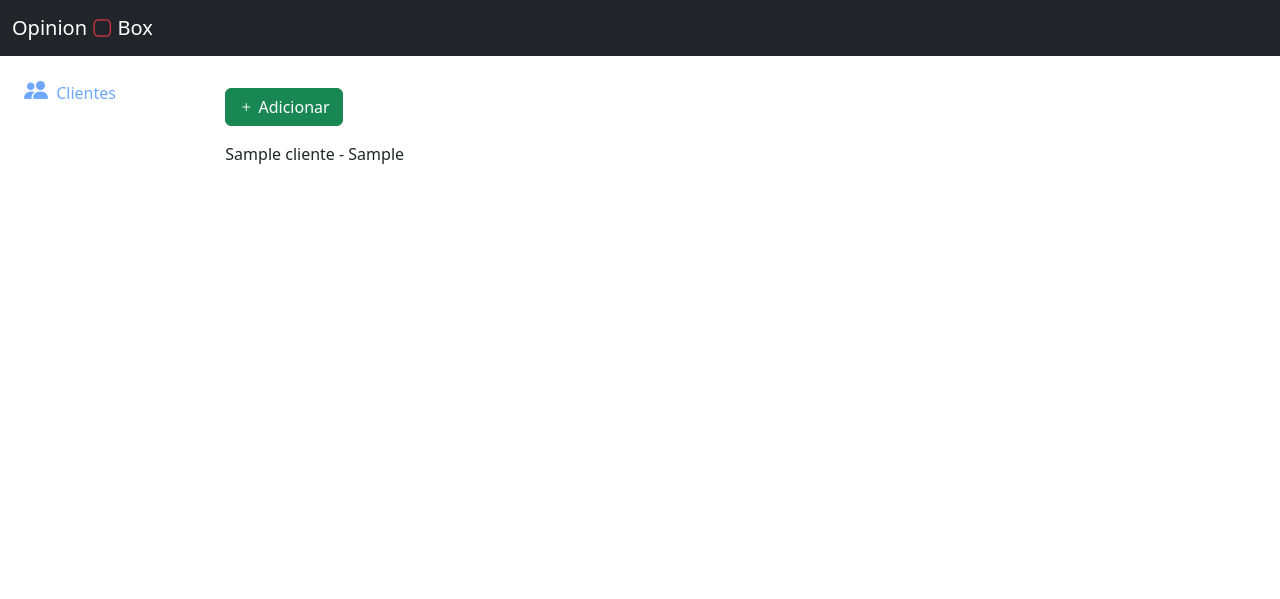
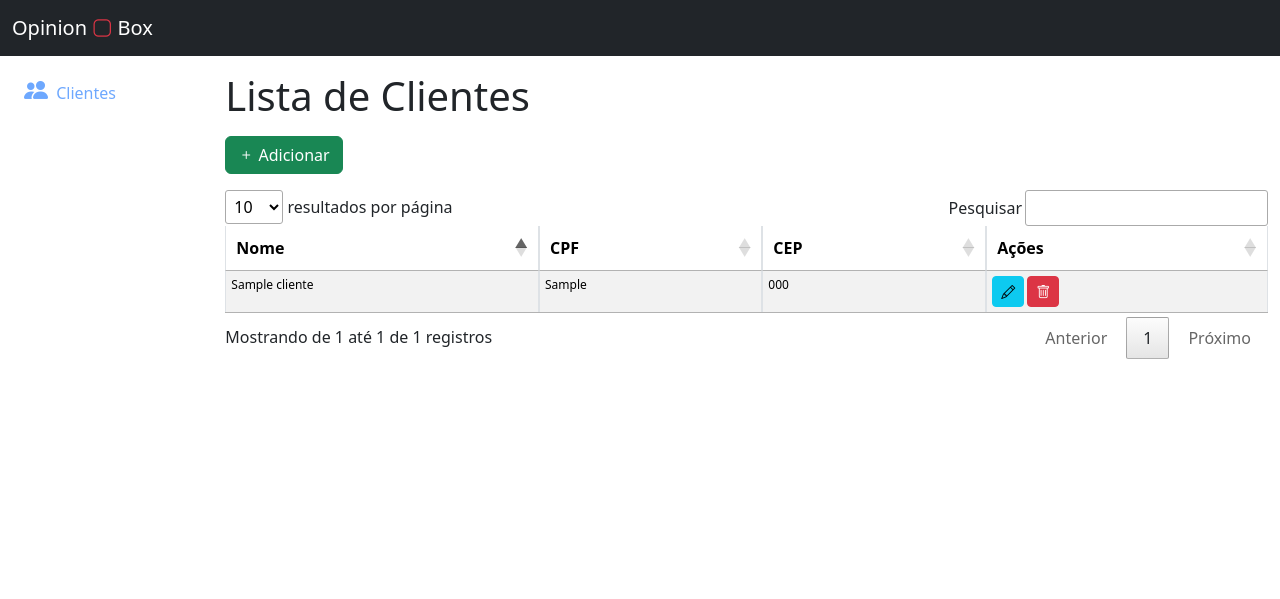
Before and after one commit to micael-ricardo/OpinionBox, a PHP site: page /public/listar.php in a window 1280 px wide. Shown: the top 599 px of the page. Run offline with PHP 8.4, Linux system fonts and the light colour scheme; tables that the repository leaves empty or names only in its code hold one stand-in row (values such as "Sample post"); some libraries are stand-ins or nearby versions.

Commit message:
Iner join +datatable

```diff
--- a/dao/ClienteDAO.php
+++ b/dao/ClienteDAO.php
@@ -13,7 +13,11 @@ class ClienteDAO
 
     public function getAllClientes(): array
     {
-        $stmt = $this->conexao->prepare("SELECT * FROM clientes");
+
+        $stmt = $this->conexao->prepare("SELECT c.id, c.nome, c.cpf, ce.cep, e.rua, e.numero, e.cidade, e.estado
+        FROM clientes c
+        JOIN enderecos e ON c.id = e.id_cliente
+        JOIN ceps ce ON e.id_cep = ce.id;");
         $stmt->execute();
         return $stmt->fetchAll(PDO::FETCH_ASSOC);
     }
@@ -58,7 +62,6 @@ class ClienteDAO
             $stmt->bindParam(':estado', $estado);
             $stmt->execute();
             $this->conexao->commit();
-
         } catch (Exception $e) {
             $this->conexao->rollBack();
             throw new Exception('Erro ao inserir cliente: ' . $e->getMessage());
--- a/public/Cadastro.php
+++ b/public/Cadastro.php
@@ -5,6 +5,8 @@ if (isset($_GET['error'])) {
     echo '<p>' . htmlspecialchars(urldecode($_GET['error'])) . '</p>';
 }
 ?>
+
+<h1 class="display-6">Cadastro de Clientes</h1>
 
 <form action="../controllers/ClienteController.php" method="post">
     <div class="row mt-4">
--- a/public/Listar.php
+++ b/public/Listar.php
@@ -6,7 +6,14 @@ require_once __DIR__ . '/../services/cliente/ListClientes.php';
 if (isset($_GET['message'])) {
     echo '<p>' . htmlspecialchars(urldecode($_GET['message'])) . '</p>';
 }
+
+$listClientes = new ListClientes();
+$clientes = $listClientes->getAllClientes();
+
+
 ?>
+
+<h1 class="display-6">Lista de Clientes</h1>
 
 <div class="input-group mt-3 mb-3">
     <div class="input-group-append">
@@ -15,15 +22,66 @@ if (isset($_GET['message'])) {
 </div>
 
 
+<table id="clientes" class="table table-striped table-bordered">
+    <thead>
+        <tr>
+            <th>Nome</th>
+            <th>CPF</th>
+            <th>CEP</th>
+            <th>Ações</th>
+        </tr>
+    </thead>
+    <tbody>
+        <?php foreach ($clientes as $cliente) : ?>
+            <tr>
+                <td><?php echo htmlspecialchars($cliente['nome']); ?></td>
+                <td><?php echo htmlspecialchars($cliente['cpf']); ?></td>
+                <td><?php echo htmlspecialchars($cliente['cep']); ?></td>
+                <td>
+                    <a href="Editar.php?id=<?php echo $cliente['id']; ?>" class="btn btn-info btn-sm"><i class="bi bi-pencil"></i></a>
+                    <button type="button"  data-id="<?php echo $cliente['id']; ?>" class="btn btn-danger btn-sm excluir-candidato"><i class="bi bi-trash"></i></button>
+                </td>
+            </tr>
+        <?php endforeach; ?>
+    </tbody>
+</table>
+
+
 <?php
-$listClientes = new ListClientes();
-$clientes = $listClientes->getAllClientes();
-
-foreach ($clientes as $cliente) {
-    // var_dump($cliente);
-    echo $cliente['nome'] . ' - ' . $cliente['cpf'] . '<br>';
-}
-
 $conteudo = ob_get_clean();
 include 'template/layout.php';
 ?>
+
+<style>
+    #clientes td {
+        font-size: 12px;
+        height: 18px;
+        padding: 5px;
+    }
+</style>
+
+<script>
+    $(document).ready(function() {
+        $('#clientes').DataTable({
+            language: {
+                "sEmptyTable": "Nenhum registro encontrado",
+                "sInfo": "Mostrando de _START_ até _END_ de _TOTAL_ registros",
+                "sInfoEmpty": "Mostrando 0 até 0 de 0 registros",
+                "sInfoFiltered": "(Filtrados de _MAX_ registros)",
+                "sInfoPostFix": "",
+                "sInfoThousands": ".",
+                "sLengthMenu": "_MENU_ resultados por página",
+                "sLoadingRecords": "Carregando...",
+                "sProcessing": "Processando...",
+                "sZeroRecords": "Nenhum registro encontrado",
+                "sSearch": "Pesquisar",
+                "oPaginate": {
+                    "sNext": "Próximo",
+                    "sPrevious": "Anterior",
+                    "sFirst": "Primeiro",
+                    "sLast": "Último"
+                }
+            }
+        });
+    });
+</script>
--- a/public/template/layout.php
+++ b/public/template/layout.php
@@ -6,14 +6,18 @@
     <meta name="viewport" content="width=device-width, initial-scale=1.0">
     <meta http-equiv="X-UA-Compatible" content="ie=edge">
     <title>Opinion</title>
+    <!-- Incone  -->
+    <link rel="stylesheet" href="https://cdn.jsdelivr.net/npm/bootstrap-icons@1.10.4/font/bootstrap-icons.css">
     <!-- Bootstrap CSS  -->
     <link href="https://cdn.jsdelivr.net/npm/bootstrap@5.3.0-alpha3/dist/css/bootstrap.min.css" rel="stylesheet" integrity="sha384-KK94CHFLLe+nY2dmCWGMq91rCGa5gtU4mk92HdvYe+M/SXH301p5ILy+dN9+nJOZ" crossorigin="anonymous">
+    <!-- Datatable CSS -->
+    <link rel="stylesheet" type="text/css" href="//cdn.datatables.net/1.13.4/css/jquery.dataTables.min.css" />
     <!-- Bootstrap JS -->
     <script src="https://cdn.jsdelivr.net/npm/bootstrap@5.3.0-alpha3/dist/js/bootstrap.bundle.min.js"></script>
-    <!-- Incone  -->
-    <link rel="stylesheet" href="https://cdn.jsdelivr.net/npm/bootstrap-icons@1.10.4/font/bootstrap-icons.css">
     <!-- jQuery  -->
     <script src="https://code.jquery.com/jquery-3.6.4.js"></script>
+    <!-- Datatable JS -->
+    <script type="text/javascript" src="//cdn.datatables.net/1.13.4/js/jquery.dataTables.min.js"></script>
     <!-- InputMask -->
     <script src="https://cdn.jsdelivr.net/npm/inputmask@5.0.8/dist/jquery.inputmask.min.js"></script>
 
```
